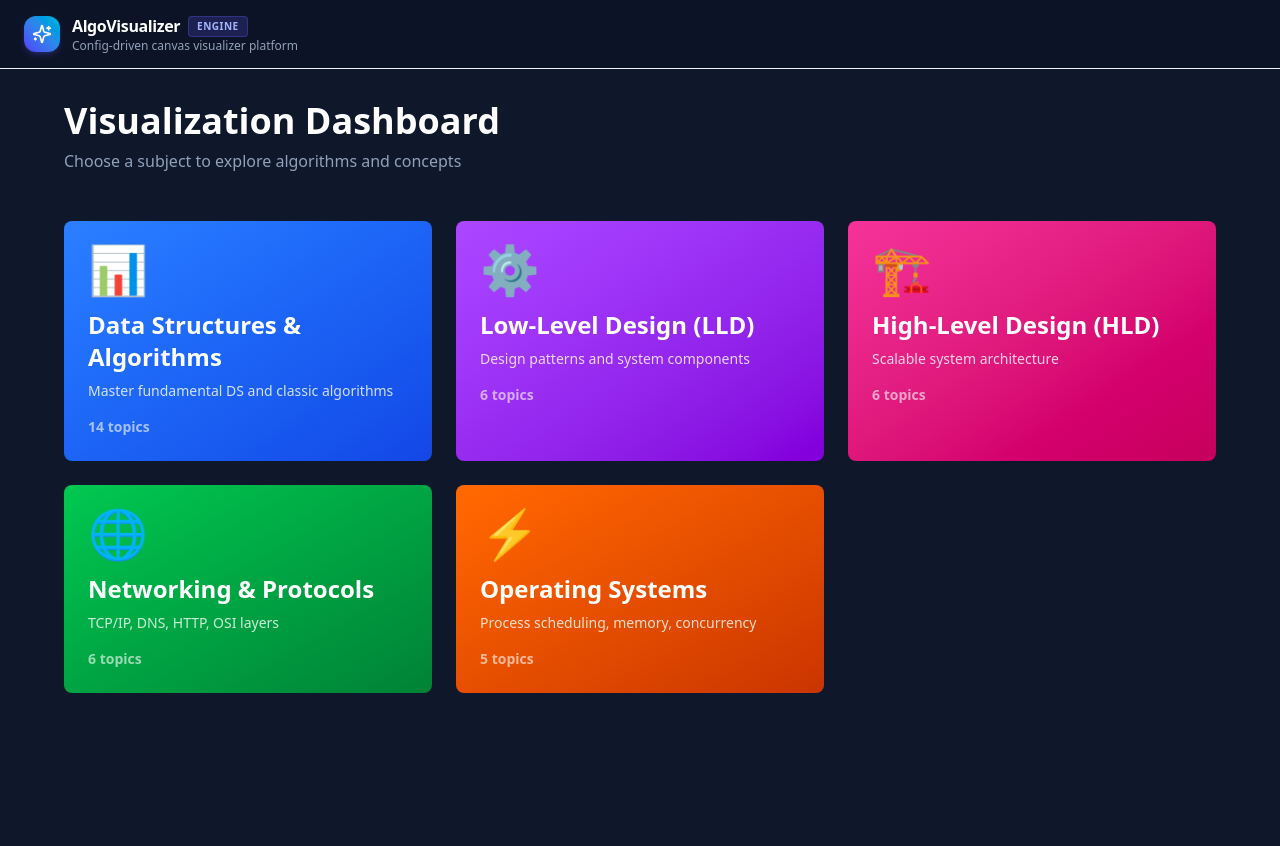
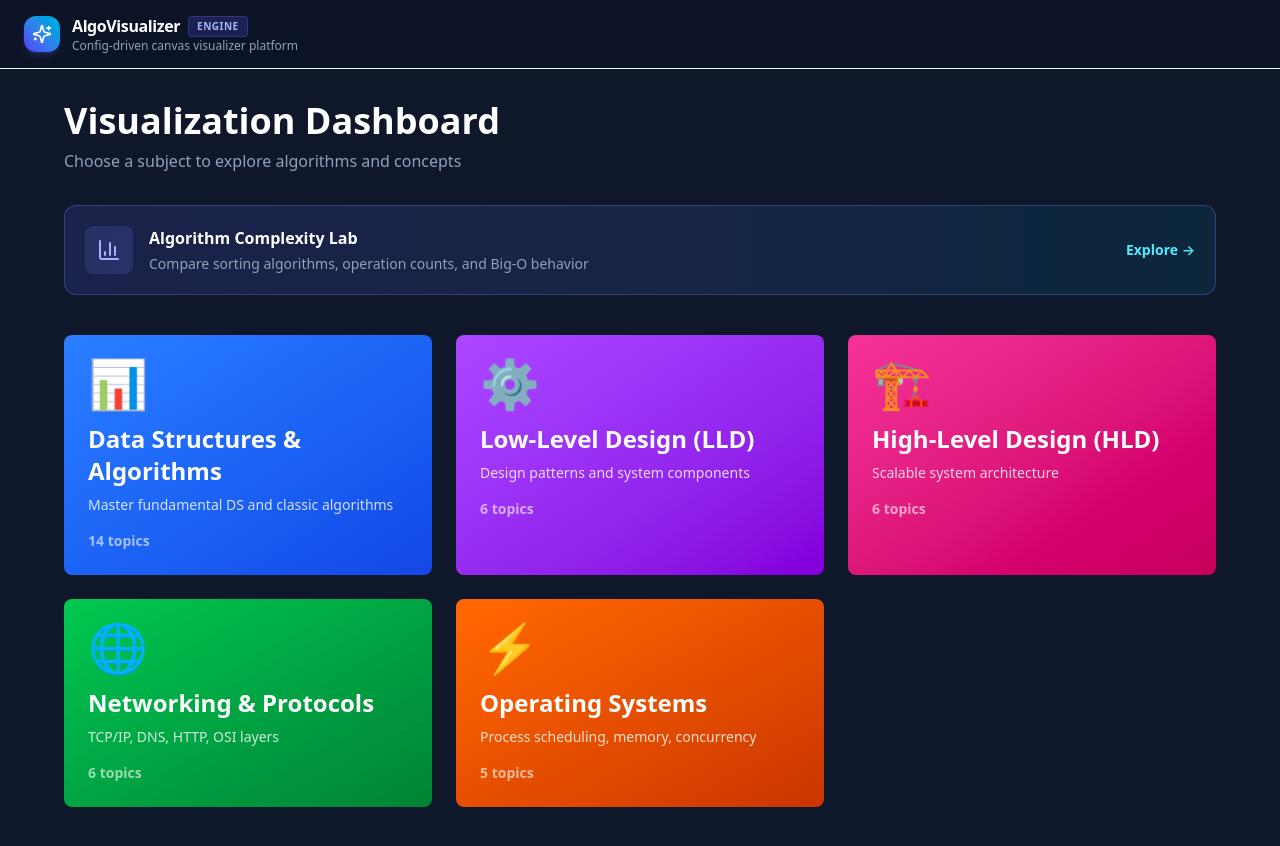
Before and after one commit to abhinandanmishra1/algo-visualizer, a React (Vite) app: page /dashboard in a window 1280 px wide. Shown: the top 846 px of the page. Built offline with nearby package versions, Linux system fonts and the light colour scheme.

Commit message:
feat: surface complexity lab on dashboard

```diff
--- a/src/pages/DashboardPage.tsx
+++ b/src/pages/DashboardPage.tsx
@@ -1,4 +1,5 @@
 import { useNavigate } from 'react-router-dom';
+import { BarChart3 } from 'lucide-react';
 import { catalog, Subject } from '../catalog';
 
 export default function DashboardPage() {
@@ -9,21 +10,33 @@ export default function DashboardPage() {
     <div className="min-h-screen bg-slate-900 p-8">
       <div className="max-w-6xl mx-auto">
         <h1 className="text-4xl font-bold text-white mb-2">Visualization Dashboard</h1>
-        <p className="text-slate-400 mb-12">Choose a subject to explore algorithms and concepts</p>
+        <p className="text-slate-400 mb-8">Choose a subject to explore algorithms and concepts</p>
 
-        <div className="grid grid-cols-1 md:grid-cols-2 lg:grid-cols-3 gap-6">
+        <button
+          onClick={() => navigate('/complexity-lab')}
+          className="mb-10 flex w-full items-center justify-between gap-4 rounded-xl border border-indigo-400/30 bg-gradient-to-r from-indigo-500/15 to-cyan-500/10 p-5 text-left transition hover:border-indigo-300/60 hover:from-indigo-500/20"
+        >
+          <div className="flex items-center gap-4">
+            <div className="rounded-lg bg-indigo-400/15 p-3 text-indigo-300"><BarChart3 size={24} /></div>
+            <div>
+              <h2 className="font-semibold text-white">Algorithm Complexity Lab</h2>
+              <p className="mt-1 text-sm text-slate-400">Compare sorting algorithms, operation counts, and Big-O behavior</p>
+            </div>
+          </div>
+          <span className="text-sm font-semibold text-cyan-300">Explore →</span>
+        </button>
+
+        <div className="grid grid-cols-1 gap-6 md:grid-cols-2 lg:grid-cols-3">
           {subjects.map((subject: Subject) => (
             <div
               key={subject.id}
               onClick={() => navigate(`/subjects/${subject.id}`)}
-              className={`bg-gradient-to-br ${subject.color} p-6 rounded-lg cursor-pointer hover:shadow-lg hover:scale-105 transition transform`}
+              className={`bg-gradient-to-br ${subject.color} cursor-pointer rounded-lg p-6 transition hover:scale-105 hover:shadow-lg`}
             >
-              <div className="text-5xl mb-4">{subject.icon}</div>
-              <h2 className="text-2xl font-bold text-white mb-2">{subject.title}</h2>
-              <p className="text-sm text-white/80 mb-4">{subject.description}</p>
-              <div className="text-sm font-semibold text-white/60">
-                {subject.topics.length} topics
-              </div>
+              <div className="mb-4 text-5xl">{subject.icon}</div>
+              <h2 className="mb-2 text-2xl font-bold text-white">{subject.title}</h2>
+              <p className="mb-4 text-sm text-white/80">{subject.description}</p>
+              <div className="text-sm font-semibold text-white/60">{subject.topics.length} topics</div>
             </div>
           ))}
         </div>
```
